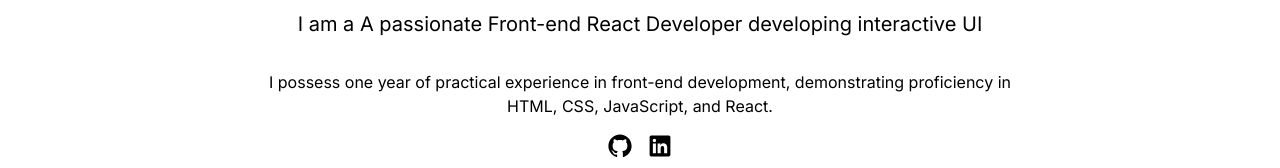
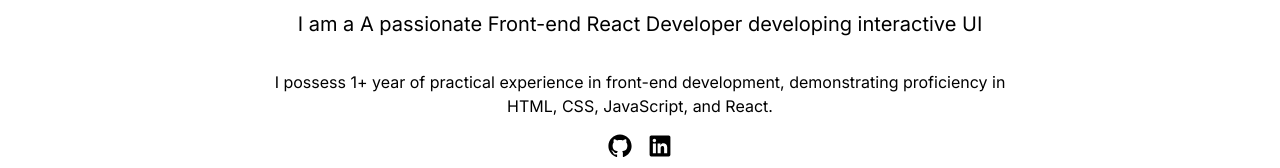
Before and after one commit to twinkalp10/mywebsite, a Next.js app: page / in a window 1280 px wide. Shown: the part 246-414 px from the top of the page. Built offline with nearby package versions, Linux system fonts and the light colour scheme.

Commit message:
Text fixed for year in hero section

```diff
--- a/components/HeroSection.tsx
+++ b/components/HeroSection.tsx
@@ -21,7 +21,7 @@ const HeroSection = () => {
             UI
           </p>
           <p className="text-base mt-8">
-            I possess one year of practical experience in front-end development,
+            I possess 1+ year of practical experience in front-end development,
             demonstrating proficiency in <br /> HTML, CSS, JavaScript, and
             React.
           </p>
```
